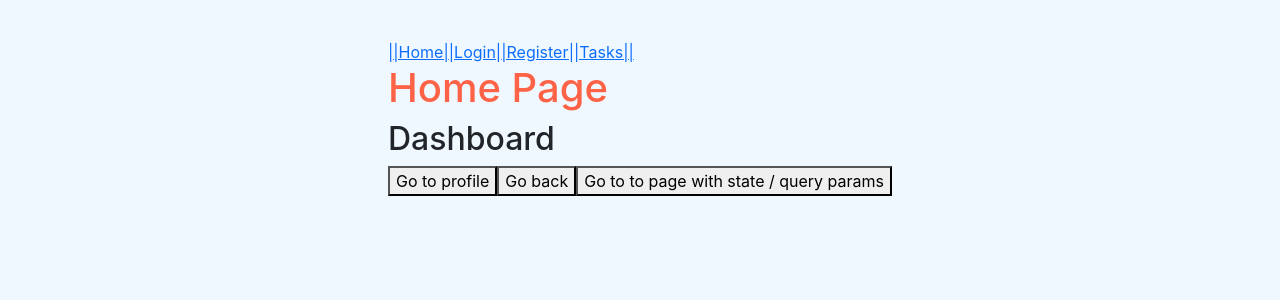
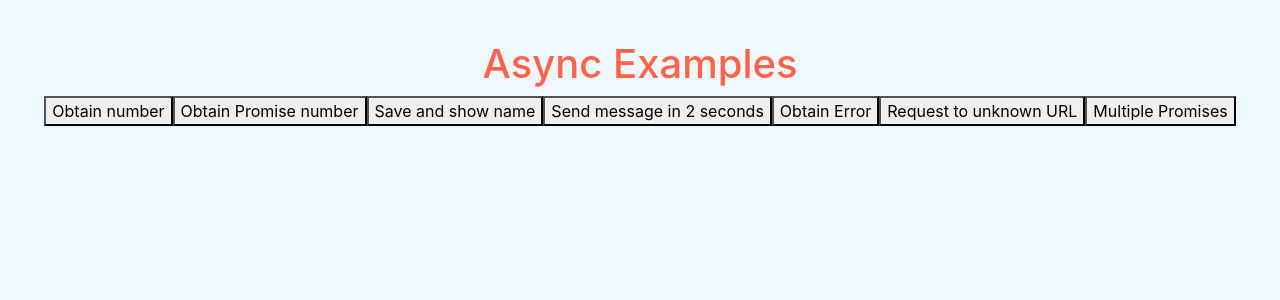
Before and after one commit to darwin-quinones/openbootcamp-curso-react, a React (Create React App) app: page / in a window 1280 px wide. Shown: the top 300 px of the page. Built offline with nearby package versions, Linux system fonts and the light colour scheme.

Commit message:
Se adelanta la session de procesos asincronos

```diff
--- a/package.json
+++ b/package.json
@@ -19,6 +19,7 @@
     "react-dom": "^17.0.2",
     "react-router-dom": "^5.3.0",
     "react-scripts": "5.0.1",
+    "rxjs": "^7.8.0",
     "web-vitals": "^1.1.2",
     "yup": "^1.0.0"
   },
--- a/src/App.js
+++ b/src/App.js
@@ -21,6 +21,7 @@ import LoginFormik from './components/pure/forms/loginFormik.jsx';
 import LoginShortFormik from './components/pure/forms/loginShortFormik.jsx';
 import RegisterFormik from './components/pure/forms/registerFormik.jsx';
 import TaskFormik from './components/pure/forms/taskFormik.jsx';
+import AsyncExample from './components/pure/AsyncExample.jsx';
 
 function App() {
   return (
@@ -82,7 +83,10 @@ function App() {
         {/* <RegisterFormik></RegisterFormik> */}
 
         {/* Ejercicios sessiones 13, 14 y 15 */}
-        <TaskFormik></TaskFormik>
+        {/* <TaskFormik></TaskFormik> */}
+
+        {/* Ejemplos de procesos asincronos */}
+        <AsyncExample/>
 
         {/* COMPONENTE DE LISTADO DE TRAREAS PROYECTO FINAL */}
         {/* <TaskListComponent></TaskListComponent>  */}
--- /dev/null
+++ b/src/components/pure/AsyncExample.jsx
@@ -0,0 +1,115 @@
+import React from 'react';
+
+const AsyncExample = () => {
+
+
+    // ** Normal functions
+
+    async function generateNumber() {
+        return 1
+    }
+
+    async function generatePromiseNumber() {
+        return Promise.resolve(2)
+    }
+
+    async function obtainNumber() {
+        generateNumber()
+            .then((response) => alert(`Response: ${response}`))
+            .catch((error) => alert(`Something went wrong: ${error}`))
+    }
+
+    async function obtainPromiseNumber() {
+        generatePromiseNumber()
+            .then((response) => alert(`Promise Response: ${response}`))
+            .catch((error) => alert(`Something went wrong: ${error}`))
+    }
+
+
+    async function saveSessionStorage(key, value) {
+        // *  Save
+        sessionStorage.setItem(key, value)
+        // * Get and return
+        return Promise.resolve(sessionStorage.getItem(key))
+    }
+
+    function showStorage() {
+        saveSessionStorage('name', 'Darwin')
+            .then((response) => {
+                let value = response
+                alert(`Save name: ${value}`)
+            }).catch((error) => {
+                alert(`Something went wrong: ${error}`)
+            }).finally(() => alert('SUCCESS: Name saved and retrieved.'))
+    }
+
+    // CREATE PROMISE
+
+    async function obtainMessage(){
+        let promise = new Promise((resolve, reject) =>{
+            setTimeout(() => resolve('Hello world'), 5000)
+        })
+
+        let message = await promise
+
+        await alert(`Message received: ${message}`)
+    }
+
+    // REJECT PROMISE / SEND AN ERROR
+
+    const returnError = async () => {
+        await Promise.reject(new Error('Ooooops!'))
+    }
+
+    const consumeError = () => {
+        returnError()
+            .then((response) => alert(`Everything is OK: ${ response }`))
+            .catch((error) => alert(`Something went wrong: ${ error }`))
+            .finally(() => alert('Finally execution'))
+    }
+
+    // AXAMPLES OF OTHER FETCH ERRORS
+
+    const urlNotFound = async () => {
+        try {
+            let response = await fetch('https://invalidURL.com')
+            alert(`Response : ${ JSON.stringify(response) }`)
+        } catch (error) {
+            alert(`Something went wrong with your URL: ${ error }`)
+        }
+    }
+
+    // MANAGE MULTIPLE PROMISES AT THE SAME TIME
+
+    const multiplePromise = async () => {
+        let results = await Promise.all(
+            [
+                fetch('https://reqres.in/api/users'),
+                fetch('https://reqres.in/api/users?page=2')
+            ]
+        ).catch((error) => alert(`Something went wrong with yours URLs: ${ error } [check the console]`))
+    }
+
+    return (
+        <div>
+        <h1>Async Examples</h1>
+            <button onClick={() => obtainNumber()}>
+                Obtain number
+            </button>
+            <button onClick={() => obtainPromiseNumber()}>
+                Obtain Promise number
+            </button>
+            <button onClick={() => showStorage()}>
+                Save and show name
+            </button>
+            <button onClick={ () => obtainMessage()}>
+                Send message in 2 seconds
+            </button>
+            <button onClick={() => consumeError() }>Obtain Error </button>
+            <button onClick={ () => urlNotFound() }>Request to unknown URL</button>
+            <button onClick={ () => multiplePromise() }>Multiple Promises</button>
+        </div>
+    );
+}
+
+export default AsyncExample;
--- a/src/index.js
+++ b/src/index.js
@@ -18,7 +18,7 @@ import AppRoutingOne from './AppRoutingOne.js';
 import AppRoutingExercise from './AppRoutingExercise.js';
 
 const root = document.getElementById("root");
-render(<AppRoutingExercise/>, root);
+render(<App/>, root);
 
 // If you want to start measuring performance in your app, pass a function
 // to log results (for example: reportWebVitals(console.log))
--- /dev/null
+++ b/src/services/ObservableService.js
@@ -0,0 +1 @@
+import { Observable } from "rxjs";
```
Also changed, not shown: src/components/pure/ObservableExample.jsx (added, +11 -0 lines), 1 other file (tests, documents, lock files or other folders).
